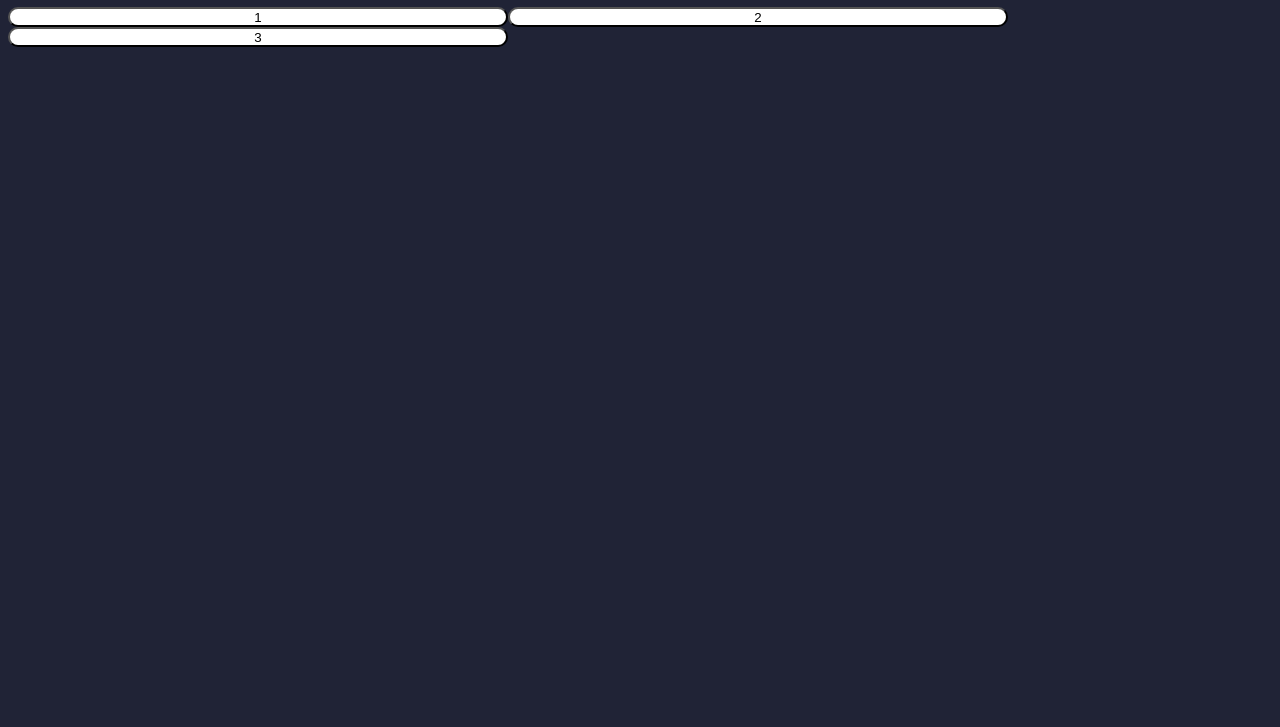
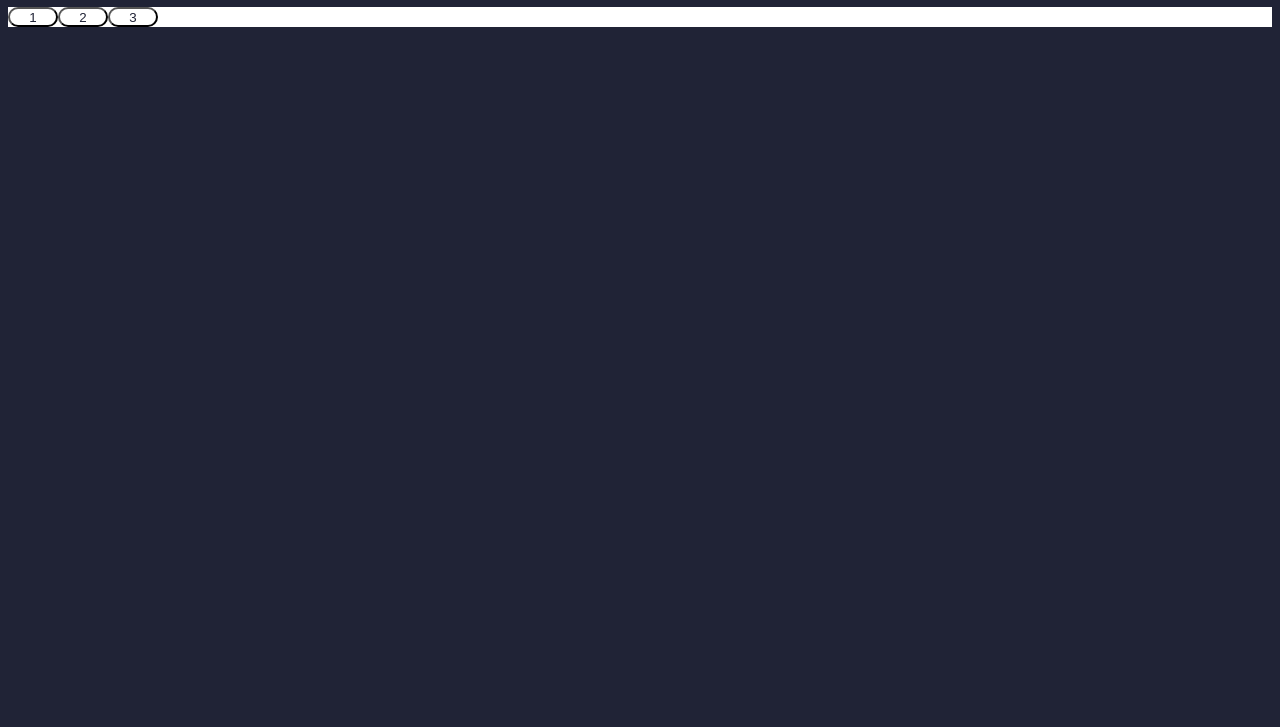
Before and after one commit to bluelevi/bluelevi.github.io, a plain HTML site: page index.html in a window 1280 px wide. Shown: the part 73-800 px from the top of the page. Drawn offline with Linux system fonts and the light colour scheme.

Commit message:
Update styles.css

```diff
--- a/styles.css
+++ b/styles.css
@@ -5,9 +5,9 @@ body {
 
 button {
   background-color: white;
-  color:202336;
+  color:#202336;
   border-radius:10px;
-  width:500px;
+  width:50px;
   height:20px;
 }
 
@@ -15,4 +15,5 @@ button {
   display:flex;
   flex-direction:row;
   flex-wrap:wrap;
+  background-color:white;
 }
```
